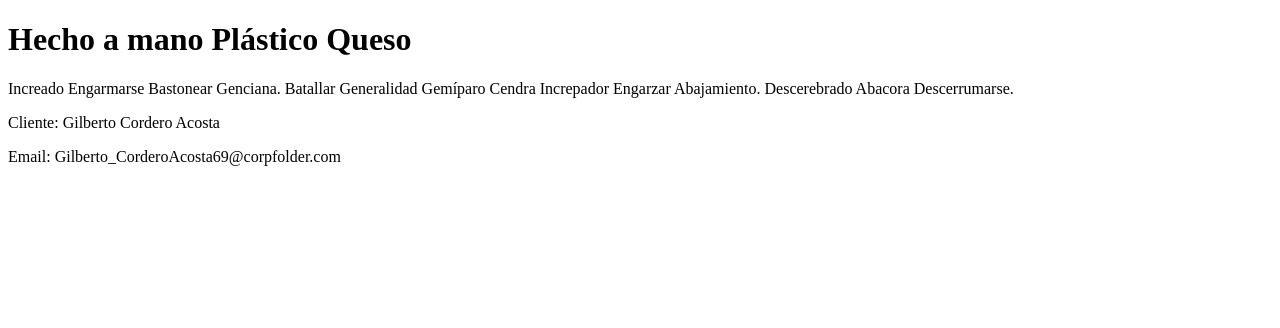
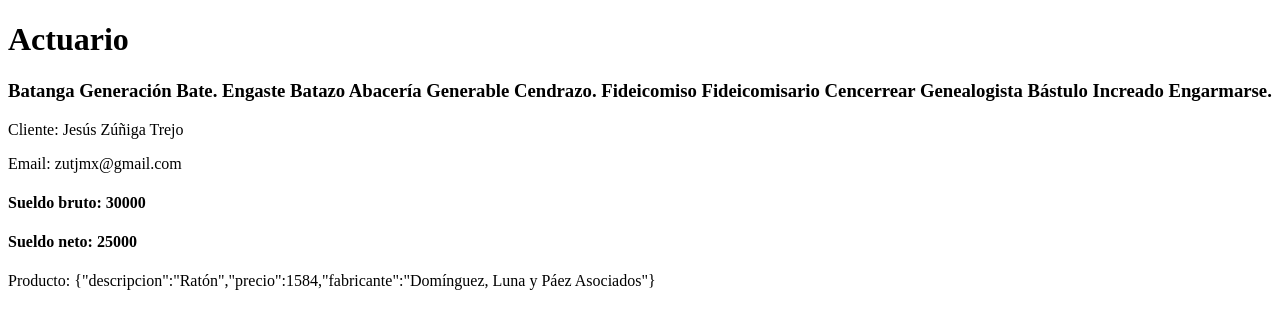
Before and after one commit to zutjmx/intro-react-app, a React (Vite) app: page / in a window 1280 px wide. Shown: the top 328 px of the page. Built offline with nearby package versions, Linux system fonts and the light colour scheme.

Commit message:
Modificaciones 25/05/2023 11:10

```diff
--- a/package.json
+++ b/package.json
@@ -10,6 +10,7 @@
     "preview": "vite preview"
   },
   "dependencies": {
+    "prop-types": "^15.8.1",
     "react": "^18.2.0",
     "react-dom": "^18.2.0"
   },
--- a/src/components/HolaMundo.jsx
+++ b/src/components/HolaMundo.jsx
@@ -1,5 +1,6 @@
 import { faker } from '@faker-js/faker/locale/es_MX';
 import { Fragment } from 'react';
+import PropTypes from 'prop-types';
 
 const generaTitulo = () => {
     const titulo = faker.commerce.productName();
@@ -23,20 +24,35 @@ const generaEmail = (nombre, apellidos) => {
     return faker.internet.email({firstName: nombre, lastName: apellidos});
 }
 
-const HolaMundo = (props) => {
+const HolaMundo = ({nombre,apellidos,email,titulo,sueldo,producto}) => {
 
-    const nombre = props.nombre? props.nombre : generaNombre();
-    const apellidos = props.apellidos? props.apellidos : generaApellidos();
-    const email = props.email? props.email : generaEmail(nombre, apellidos);
+    console.log(producto);
+
+    const tituloPrincipal = titulo? titulo : generaTitulo();
+    const primerNombre = nombre? nombre : generaNombre();
+    const apPaternoMaterno = apellidos? apellidos : generaApellidos();
+    const correElectronico = email? email : generaEmail(primerNombre, apPaternoMaterno);
 
     return (
         <Fragment>
-            <h1>{generaTitulo()}</h1>
-            <div>{generaTexto()}</div>
-            <p>Cliente: {nombre} {apellidos}</p>
-            <p>Email: {email}</p>
+            <h1>{tituloPrincipal}</h1>
+            <h3>{generaTexto()}</h3>
+            <p>Cliente: {primerNombre} {apPaternoMaterno}</p>
+            <p>Email: {correElectronico}</p>
+            <h4>Sueldo bruto: {sueldo}</h4>
+            <h4>Sueldo neto: {sueldo - 5000}</h4>
+            <div>Producto: {JSON.stringify(producto)}</div>
         </Fragment>
     );
+}
+
+HolaMundo.propTypes = {
+    nombre: PropTypes.string.isRequired,
+    apellidos: PropTypes.string.isRequired,
+    email: PropTypes.string.isRequired,
+    titulo: PropTypes.string.isRequired,
+    sueldo: PropTypes.number.isRequired,
+    producto: PropTypes.object,
 }
 
 export {
--- a/src/main.jsx
+++ b/src/main.jsx
@@ -1,11 +1,32 @@
 import React from 'react'
 import ReactDOM from 'react-dom/client'
 import { HolaMundo } from "./components/HolaMundo";
+import { faker } from '@faker-js/faker/locale/es_MX';
+
+const generaProducto = () => {
+  const descripcion = faker.commerce.product();
+  const precio = faker.number.int({min:300,max:5000});
+  const fabricante = faker.company.name();
+  const producto = {
+    descripcion,
+    precio,
+    fabricante
+  }
+  return producto;
+}
+
+const miProducto = generaProducto();
 
 ReactDOM.createRoot(document.getElementById('root')).render(
   <React.StrictMode>
-    {/* <HolaMundo nombre = {'Jesús'} apellidos = {'Zúñiga Trejo'} email = {'zutjmx@gmail.com'}/> */}
-    <HolaMundo />
+    <HolaMundo nombre = {'Jesús'}
+               apellidos = {'Zúñiga Trejo'}
+               email = {'zutjmx@gmail.com'}
+               sueldo = {30000}
+               titulo = {'Actuario'}
+               producto = {miProducto}
+    />
+    {/* <HolaMundo /> */}
   </React.StrictMode>,
 
 )
```
Also changed, not shown: 1 other file (tests, documents, lock files or other folders).
